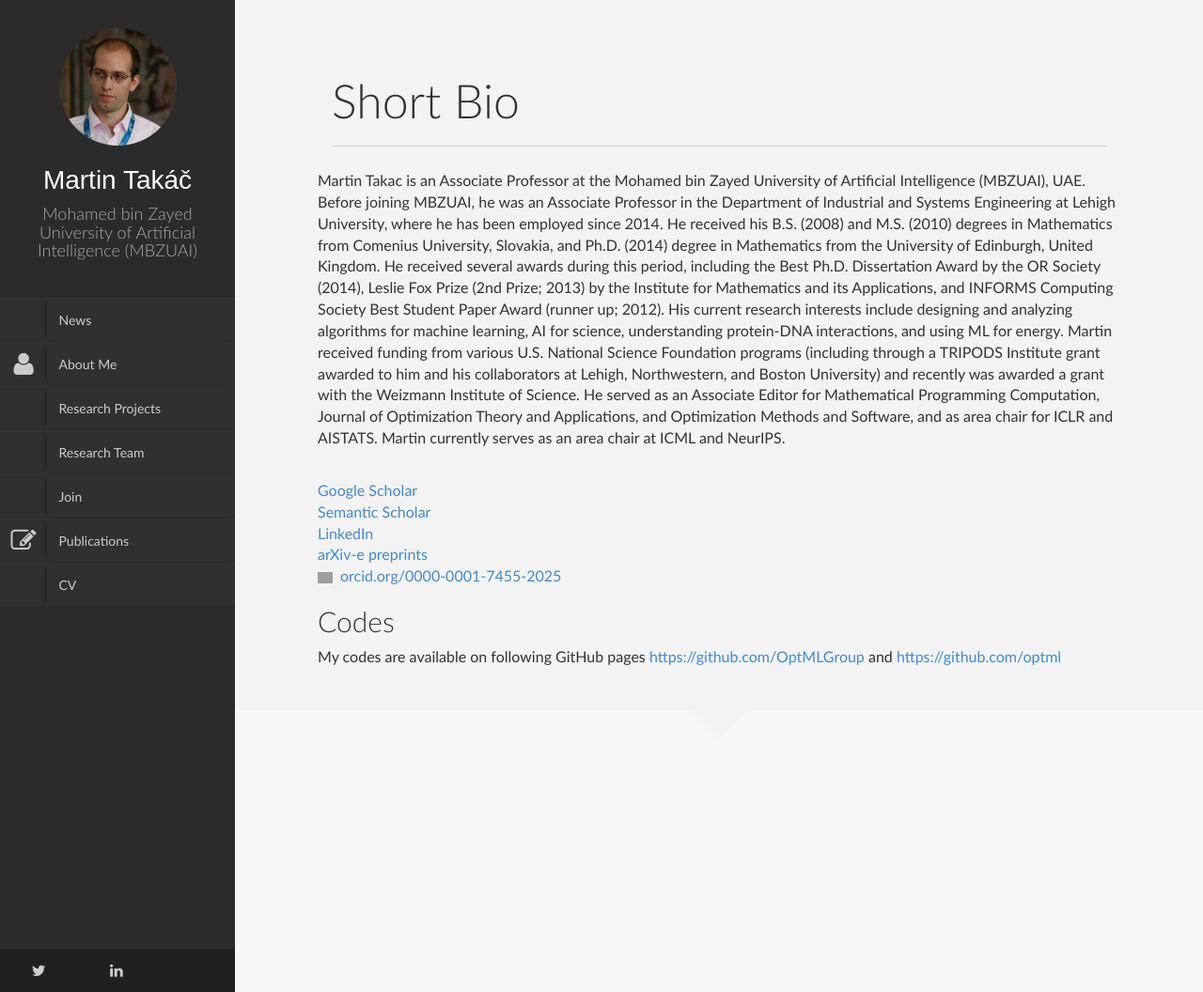
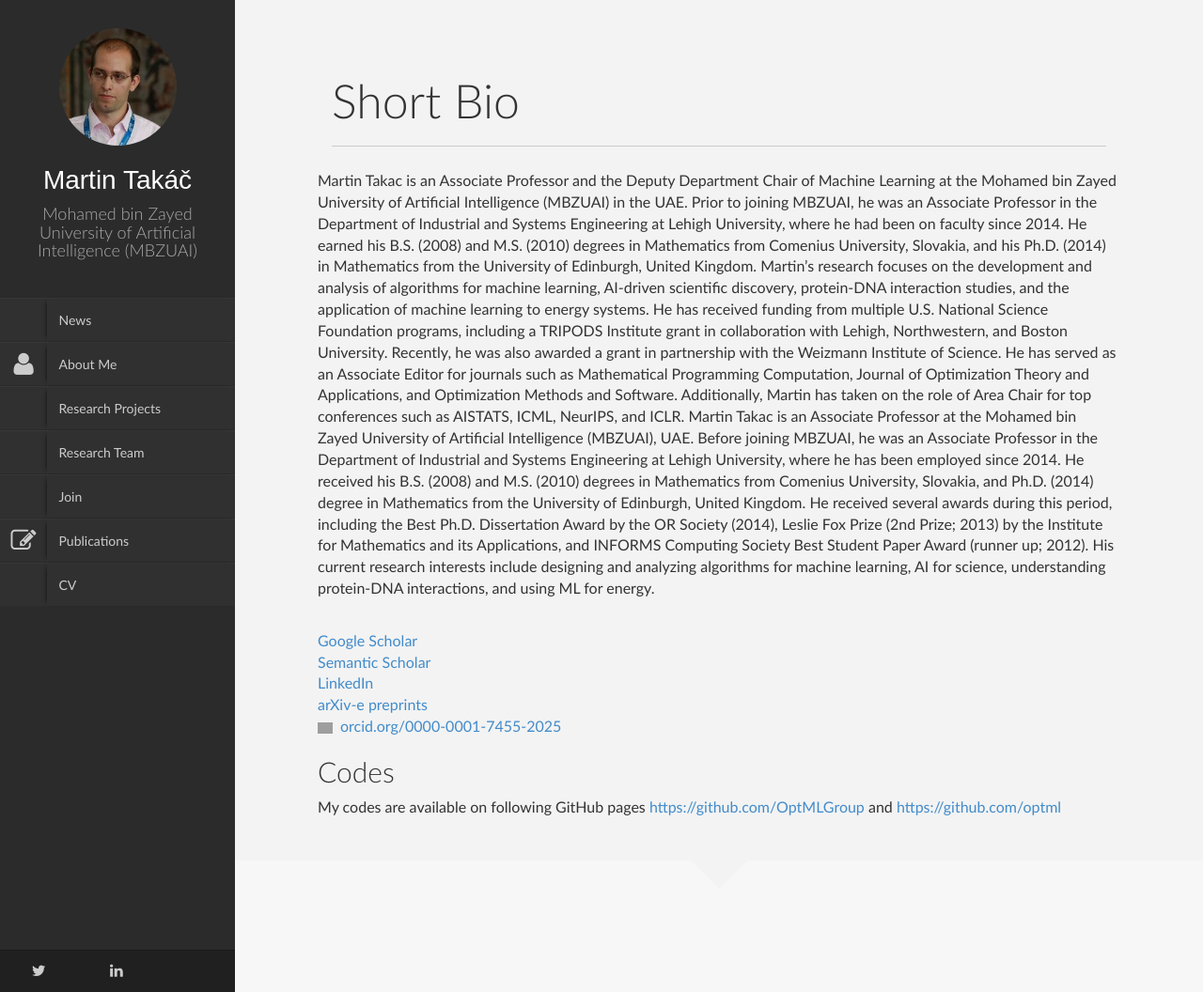
Before and after one commit to martintaki/takac.github.io, a Jekyll site: the page built from About_me.html, in a window 1280 px wide. Shown: the whole page at 94% size. Built offline with Jekyll 4.4.1, drawn with Linux system fonts in a browser that asks for light colours; nearby versions of some CDN libraries; library files that are not in the unit come from our copies; grey boxes are pictures that could not be loaded.

Commit message:
update 09-17-2024

```diff
--- a/About_me.html
+++ b/About_me.html
@@ -24,9 +24,17 @@ permalink: /About_me/
                     <p>
 
 
+
+Martin Takac is an Associate Professor and the Deputy Department Chair of Machine Learning at the Mohamed bin Zayed University of Artificial Intelligence (MBZUAI) in the UAE. Prior to joining MBZUAI, he was an Associate Professor in the Department of Industrial and Systems Engineering at Lehigh University, where he had been on faculty since 2014. He earned his B.S. (2008) and M.S. (2010) degrees in Mathematics from Comenius University, Slovakia, and his Ph.D. (2014) in Mathematics from the University of Edinburgh, United Kingdom.
+Martin’s research focuses on the development and analysis of algorithms for machine learning, AI-driven scientific discovery, protein-DNA interaction studies, and the application of machine learning to energy systems. He has received funding from multiple U.S. National Science Foundation programs, including a TRIPODS Institute grant in collaboration with Lehigh, Northwestern, and Boston University. Recently, he was also awarded a grant in partnership with the Weizmann Institute of Science. He has served as an Associate Editor for journals such as Mathematical Programming Computation, Journal of Optimization Theory and Applications, and Optimization Methods and Software. Additionally, Martin has taken on the role of Area Chair for top conferences such as AISTATS, ICML, NeurIPS, and ICLR.
+
+
 Martin Takac is an Associate Professor at the Mohamed bin Zayed University of Artificial Intelligence (MBZUAI), UAE. Before joining MBZUAI, he was an Associate Professor in the Department of Industrial and Systems Engineering at Lehigh University, where he has been employed since 2014. He received his B.S. (2008) and M.S. (2010) degrees in Mathematics from Comenius University, Slovakia, and Ph.D. (2014) degree in Mathematics from the University of Edinburgh, United Kingdom. He received several awards during this period, including the Best Ph.D. Dissertation Award by the OR Society (2014), Leslie Fox Prize (2nd Prize; 2013) by the Institute for Mathematics and its Applications, and INFORMS Computing Society Best Student Paper Award (runner up; 2012). His current research interests include designing and analyzing algorithms for machine learning, AI for science, understanding protein-DNA interactions, and using ML for energy.
 
+<!--
 Martin received funding from various U.S. National Science Foundation programs (including through a TRIPODS Institute grant awarded to him and his collaborators at Lehigh, Northwestern, and Boston University) and recently was awarded a grant with the Weizmann Institute of Science.  He served as an Associate Editor for Mathematical Programming Computation, Journal of Optimization Theory and Applications, and Optimization Methods and Software, and as area chair for ICLR and AISTATS. Martin currently serves as an area chair at ICML and NeurIPS.
+
+-->
 
 <!--He is a core faculty at the <a href="http://optml.lehigh.edu/people/">OptML Group</a>  and affiliated faculty of the <a href="https://cogsci.cas2.lehigh.edu/faculty-staff">Cognitive Science Program</a>.-->
 						                    </p>
```
